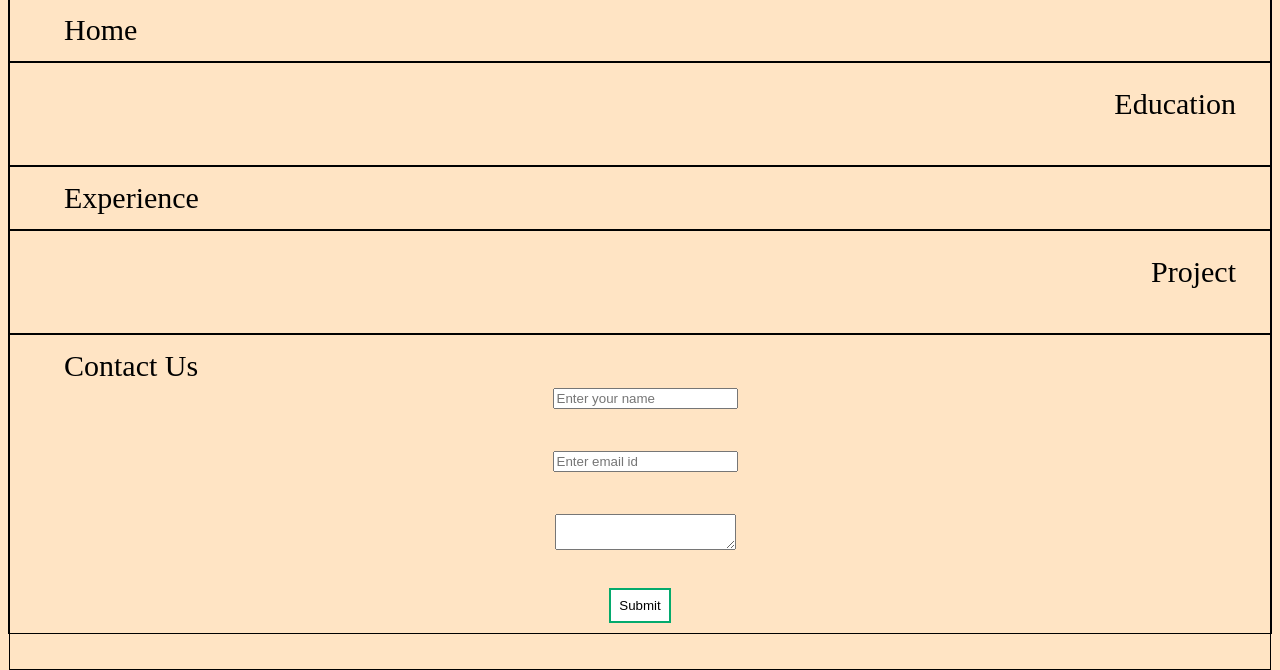
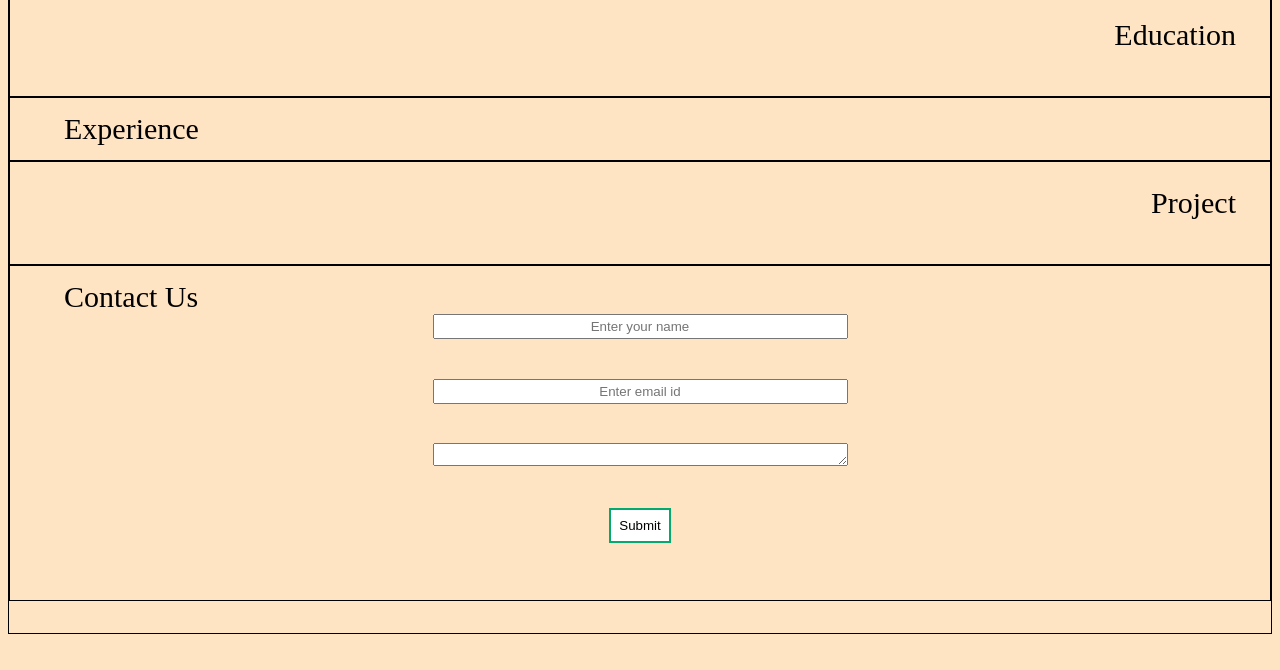
Before and after one commit to gowrims/gowrims.github.io, a plain HTML site: page index.html in a window 1280 px wide. Shown: the part 160-830 px from the top of the page. After the commit the page ends 802 px from the top, so only its background shows below. Drawn offline with Linux system fonts and the light colour scheme.

Commit message:
New changes

```diff
--- a/index.html
+++ b/index.html
@@ -41,13 +41,13 @@
             <div class="contactform">
                 <form id="formid">
                     <div class="name">
-                        <input id="entername" type="text" placeholder="Enter your name" />
+                        <input class="name" id="entername" type="text" placeholder="Enter your name" required/>
                     </div>
                     <div class="name">
-                        <input type="email" placeholder="Enter email id" />
+                        <input class="name" type="email" placeholder="Enter email id" required/>
                     </div>
                     <div class="name">
-                        <textarea></textarea>
+                        <textarea class="name"></textarea>
                     </div>
                     <div class="btn">
                         <input class="btnstyle" type="button" value="Submit" onclick="SaveContact()"/>
--- a/style.css
+++ b/style.css
@@ -56,7 +56,9 @@
     padding: 14px;
 }
 .name{
-    padding: 5px;
+    padding: inherit;
+    height: 21px;
+    width: inherit;
 }
 #formid{
     display: grid;
```
